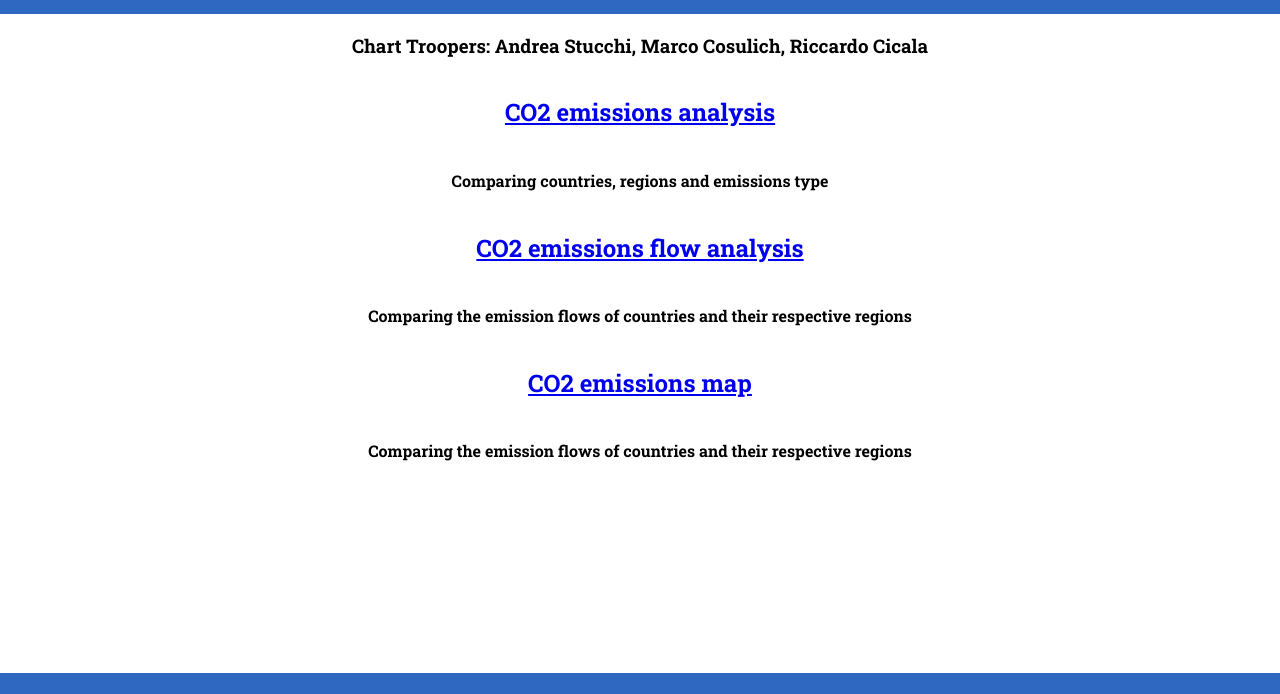
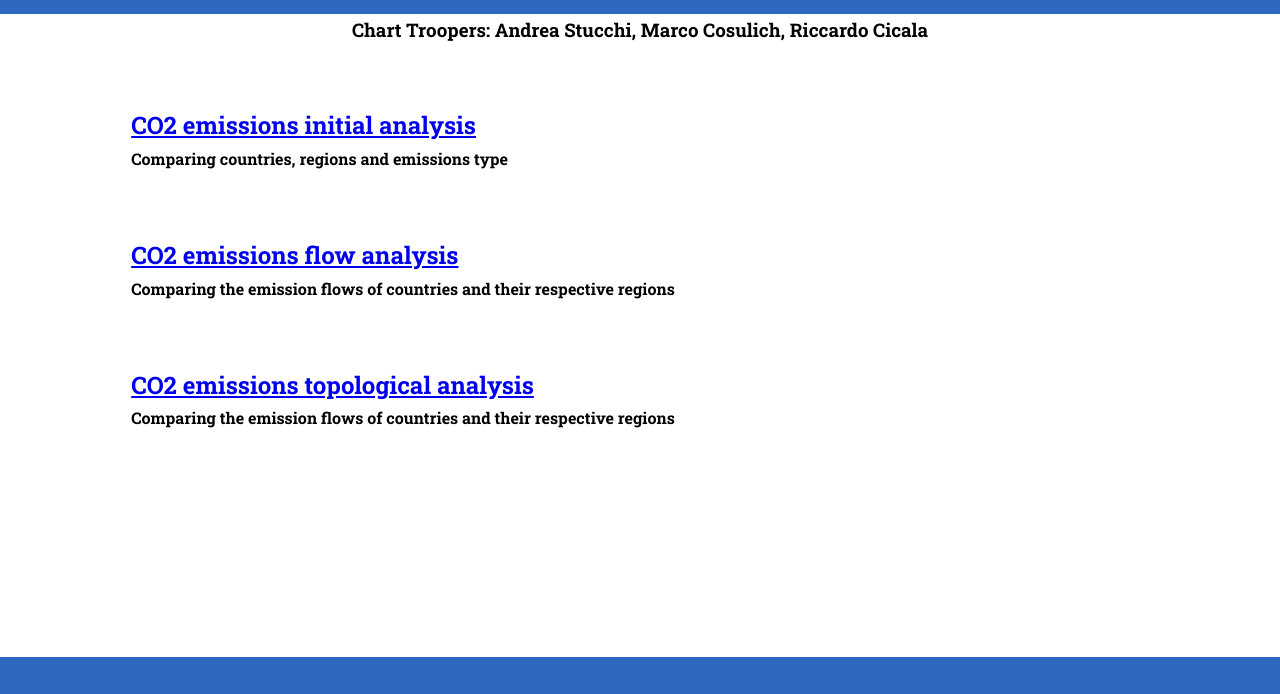
Before and after one commit to AndreStc21/Data_Visualization_Chart_Troopers, a plain HTML site: page index.html in a window 1280 px wide. Shown: the part 90-784 px from the top of the page. Drawn offline with Linux system fonts and the light colour scheme.

Commit message:
Adjusted design according to comment

```diff
--- a/index.html
+++ b/index.html
@@ -18,43 +18,25 @@
 				<div>
 					<!-- PROJECT SECTION -->
 				</div>
-				<div
-					style="
-						display: flex;
-						flex-direction: column;
-						align-items: center;
-					"
-				>
-					<a href="assignment_1/website.html"
-						><h2>CO2 emissions analysis</h2></a
-					>
+				<div class = "section">
+					<a href="assignment_1/website.html">
+						<h2>CO2 emissions initial analysis</h2>
+					</a>
 					<h4>Comparing countries, regions and emissions type</h4>
 				</div>
-				<div
-					style="
-						display: flex;
-						flex-direction: column;
-						align-items: center;
-					"
-				>
-					<a href="assignment_2/website.html"
-						><h2>CO2 emissions flow analysis</h2></a
-					>
+				<div class = "section">
+					<a href="assignment_2/website.html">
+						<h2>CO2 emissions flow analysis</h2>
+					</a>
 					<h4>
 						Comparing the emission flows of countries and their
 						respective regions
 					</h4>
 				</div>
-				<div
-					style="
-						display: flex;
-						flex-direction: column;
-						align-items: center;
-					"
-				>
-					<a href="assignment_3/website.html"
-						><h2>CO2 emissions map</h2></a
-					>
+				<div class = "section">
+					<a href="assignment_3/website.html">
+						<h2>CO2 emissions topological analysis</h2>
+					</a>
 					<h4>
 						Comparing the emission flows of countries and their
 						respective regions
--- a/main.css
+++ b/main.css
@@ -12,6 +12,14 @@ body {
 	padding-bottom: 3rem;
 }
 
+.section {
+	display: flex;
+	flex-direction: column;
+	align-items: left;
+	margin-left: 8rem;
+	margin-top: 4rem;
+}
+
 .center {
 	text-align: center;
 }
@@ -23,6 +31,7 @@ h4,
 h5,
 h6 {
 	font-family: "Roboto Slab";
+	margin: 0.2rem
 }
 
 p {
--- a/pages_auxiliaries.js
+++ b/pages_auxiliaries.js
@@ -29,7 +29,7 @@ document.addEventListener("DOMContentLoaded", function () {
 		</div>
 		<div id="title">
 			<h1 style="cursor: pointer;">
-			<a href="https://andrestc21.github.io/Data_Visualization_Chart_Troopers/" style="text-decoration: none; color: inherit;">Data Visualization Website</a>
+			<a href="https://andrestc21.github.io/Data_Visualization_Chart_Troopers/" style="text-decoration: none; color: inherit;">CO2 Global Emissions Visual Analysis</a>
 			</h1>
 		</div>
 		<div id="dropdown-menu" class="dropdown-menu">
@@ -45,7 +45,7 @@ document.addEventListener("DOMContentLoaded", function () {
 		navbar.innerHTML = `
 							<h1 id="title" style="cursor: pointer;">
 							<a href="https://andrestc21.github.io/Data_Visualization_Chart_Troopers/" style="text-decoration: none; color: inherit;">
-								Data Visualization Website
+								CO2 Global Emissions Visual Analysis
 							</a>
 							</h1>`;
 	}
```
